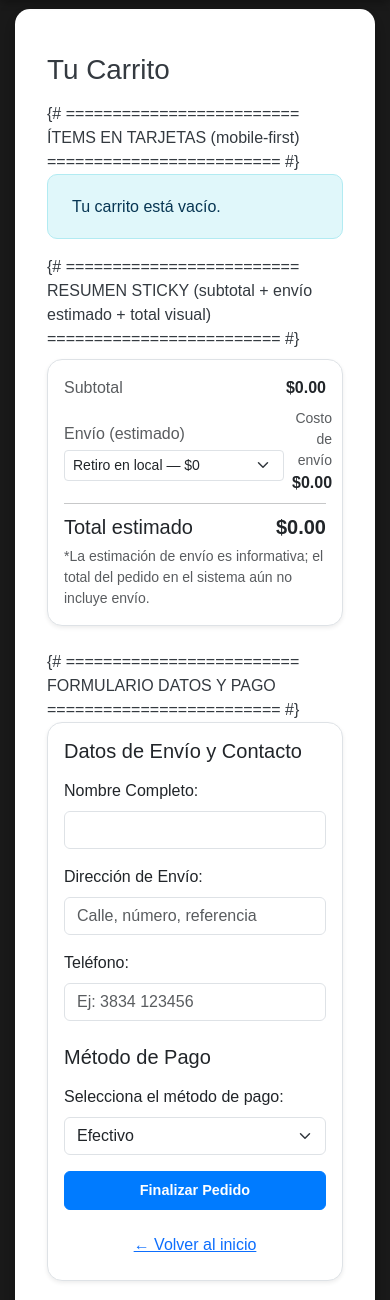
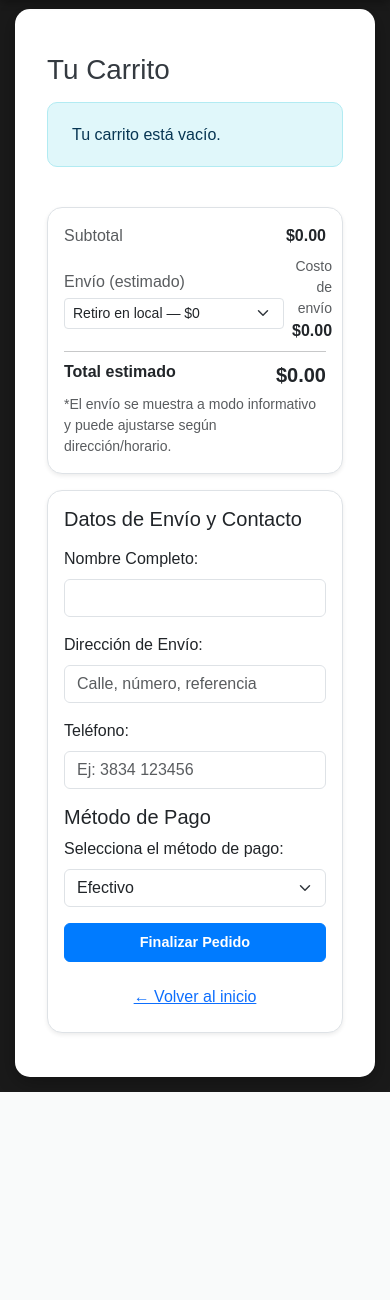
Before and after one commit to Whoami497/yoheladeria, a Django app: page /carrito/ in a window 390 px wide. Shown: the part 81-1381 px from the top of the page. After the commit the page ends 1173 px from the top, so only its background shows below. Run offline with Django 5.2, Linux system fonts and the light colour scheme.

Commit message:
Carrito mobile-first: layout 2 columnas, resumen sticky, fix comentarios y campos ocultos de envío

```diff
--- a/pedidos/templates/pedidos/carrito.html
+++ b/pedidos/templates/pedidos/carrito.html
@@ -6,9 +6,11 @@
 
   <h1 class="display-6 mb-3">Tu Carrito</h1>
 
-  {# =========================
-     ÍTEMS EN TARJETAS (mobile-first)
-     ========================= #}
+  <!-- Layout: izquierda items / derecha resumen+form en desktop -->
+  <div class="row g-4">
+
+    <!-- ===================== ÍTEMS (mobile-first) ===================== -->
+    <div class="col-lg-8">
       <div id="cart-list">
         {% for item in carrito_items %}
           <div class="card cart-item mb-3 shadow-sm">
@@ -54,11 +56,13 @@
           <div class="alert alert-info">Tu carrito está vacío.</div>
         {% endfor %}
       </div>
+    </div>
 
-  {# =========================
-     RESUMEN STICKY (subtotal + envío estimado + total visual)
-     ========================= #}
-  <div class="card summary shadow-sm mb-4">
+    <!-- ===================== SIDEBAR: RESUMEN + FORM ===================== -->
+    <div class="col-lg-4">
+
+      <!-- Resumen -->
+      <div class="card summary shadow-sm mb-3">
         <div class="card-body p-3">
           <div class="d-flex justify-content-between mb-2">
             <span class="text-muted">Subtotal</span>
@@ -84,28 +88,32 @@
           <hr class="my-2">
 
           <div class="d-flex justify-content-between">
-        <span class="fs-5">Total estimado</span>
+            <span class="fs-6 fw-semibold">Total estimado</span>
             <span class="fs-5 fw-bold" id="total-final">$0.00</span>
           </div>
 
           <div class="small text-muted mt-1">
-        *La estimación de envío es informativa; el total del pedido en el sistema aún no incluye envío.
+            *El envío se muestra a modo informativo y puede ajustarse según dirección/horario.
           </div>
         </div>
       </div>
 
-  {# =========================
-     FORMULARIO DATOS Y PAGO
-     ========================= #}
+      <!-- Formulario -->
       <div class="card shadow-sm">
         <div class="card-body p-3">
           <h5 class="mb-3">Datos de Envío y Contacto</h5>
+
           <form method="post">
             {% csrf_token %}
 
+            <!-- Estos campos se completan con la selección de envío (sólo informativos para cocina) -->
+            <input type="hidden" name="envio_visual_opcion" id="envio-visual-opcion" value="Retiro en local — $0">
+            <input type="hidden" name="envio_visual_costo" id="envio-visual-costo" value="0">
+
             <div class="mb-3">
               <label class="form-label">Nombre Completo:</label>
-          <input type="text" class="form-control" name="cliente_nombre" value="{{ request.user.get_full_name|default:request.user.username }}" required>
+              <input type="text" class="form-control" name="cliente_nombre"
+                     value="{{ request.user.get_full_name|default:request.user.username }}" required>
             </div>
 
             <div class="mb-3">
@@ -118,7 +126,7 @@
               <input type="text" class="form-control" name="cliente_telefono" placeholder="Ej: 3834 123456">
             </div>
 
-        <h5 class="mt-4 mb-3">Método de Pago</h5>
+            <h5 class="mt-3 mb-2">Método de Pago</h5>
             <div class="mb-3">
               <label class="form-label">Selecciona el método de pago:</label>
               <select class="form-select" name="metodo_pago" required>
@@ -139,13 +147,13 @@
       </div>
 
     </div>
+  </div>
+</div>
 
-{# =========================
-   JS: cálculo visual envío/total
-   ========================= #}
+<!-- ===================== JS: cálculo visual envío/total ===================== -->
 <script>
 (function(){
-  const fmt = (n) => '$' + n.toFixed(2);
+  const fmt = (n) => '$' + Number(n).toFixed(2);
   const subtotal = parseFloat('{{ total|floatformat:2 }}') || 0;
 
   const envioSel = document.getElementById('envio');
@@ -153,11 +161,19 @@
   const totalEl  = document.getElementById('total-final');
   const subEl    = document.getElementById('subtotal-amount');
 
+  const envioLabelHidden = document.getElementById('envio-visual-opcion');
+  const envioCostHidden  = document.getElementById('envio-visual-costo');
+
   function recalc(){
     const envio = parseFloat(envioSel.value || '0') || 0;
     envioEl.textContent  = fmt(envio);
     totalEl.textContent  = fmt(subtotal + envio);
     subEl.textContent    = fmt(subtotal);
+
+    // Guardamos la selección para que llegue al backend como referencia
+    const label = envioSel.options[envioSel.selectedIndex].text;
+    envioLabelHidden.value = label;
+    envioCostHidden.value  = String(envio);
   }
 
   envioSel.addEventListener('change', recalc);
@@ -174,12 +190,12 @@
   }
   .thumb-placeholder{
     display:flex; align-items:center; justify-content:center; color:#999;
-    background: #f3f6fa; border:1px dashed #c9d4e5; border-radius:12px;
+    background:#f3f6fa; border:1px dashed #c9d4e5; border-radius:12px;
     width:84px; height:84px; font-size:.8rem;
   }
-  .summary{ position: sticky; top: .75rem; margin-top: .5rem; }
+  .summary{ position:sticky; top:.75rem; }
   @media (min-width: 992px){
-    .summary{ position: static; }
+    .summary{ position:sticky; top:1rem; }
   }
 </style>
 {% endblock %}
```
Lines whose indentation alone changed are shown as unchanged.
